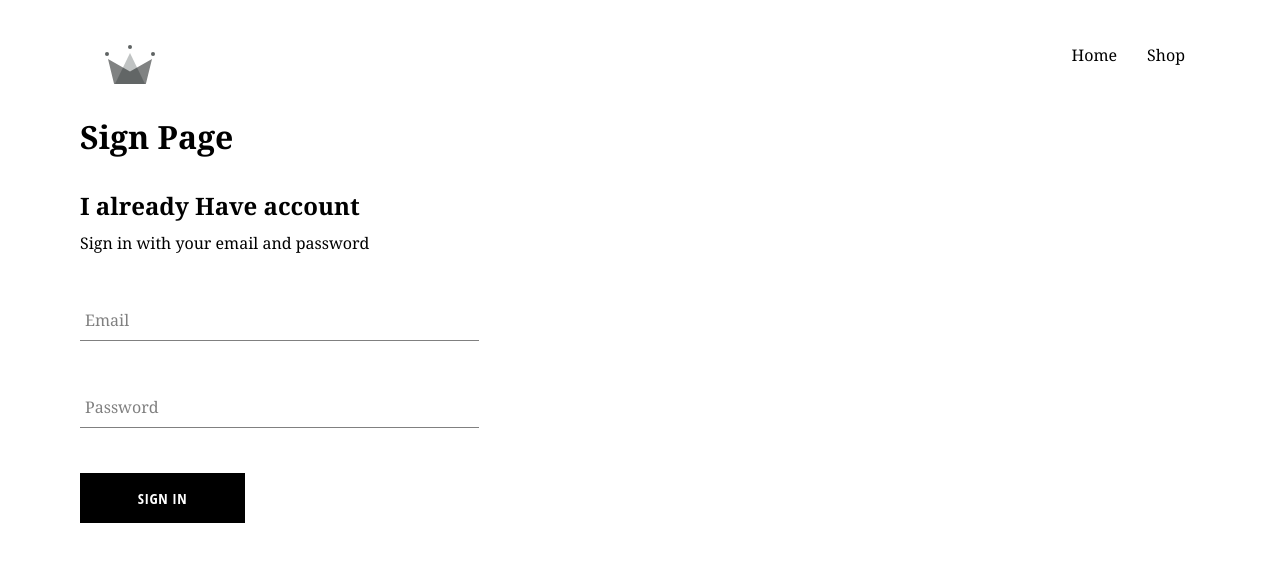
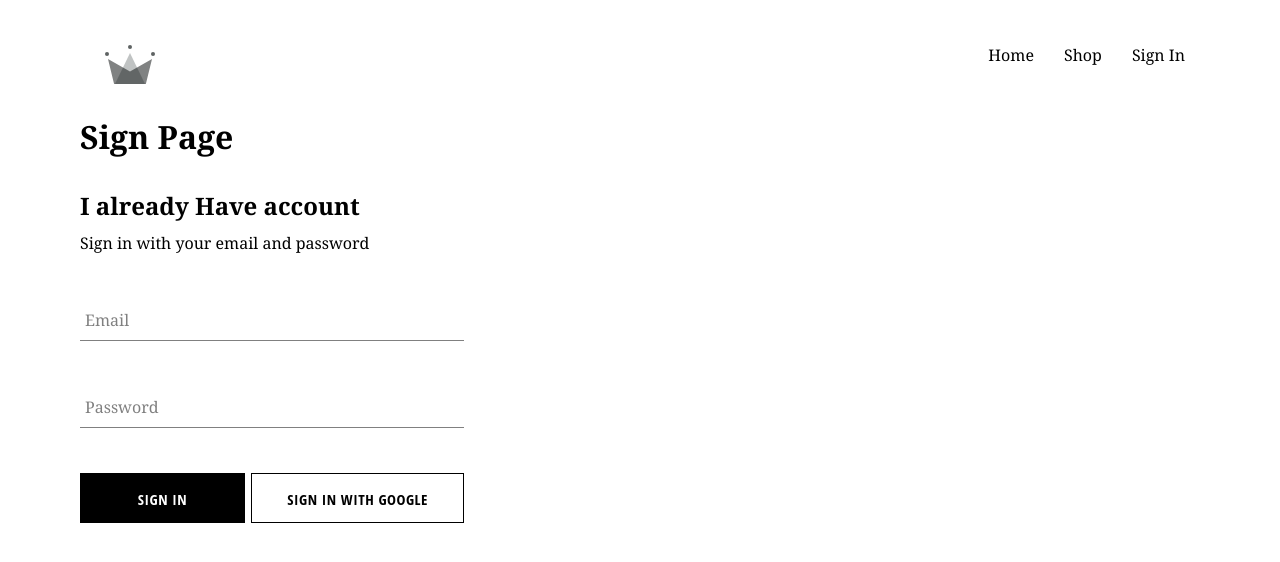
Before and after one commit to log1n12/ecommerce, a React (Create React App) app: page /sign in a window 1280 px wide. Shown: the top 562 px of the page. Built offline with nearby package versions, Linux system fonts and the light colour scheme; no server answers.

Commit message:
integrated firebase (kinda hard to follow huhu)

```diff
--- a/package.json
+++ b/package.json
@@ -6,6 +6,7 @@
     "@testing-library/jest-dom": "^5.11.4",
     "@testing-library/react": "^11.1.0",
     "@testing-library/user-event": "^12.1.10",
+    "firebase": "^8.6.1",
     "node-sass": "^6.0.0",
     "react": "^17.0.2",
     "react-dom": "^17.0.2",
--- a/src/App.css
+++ b/src/App.css
@@ -7,3 +7,7 @@
     text-decoration: none;
     color: black;
 }
+
+* {
+    box-sizing: border-box;
+}
--- a/src/App.js
+++ b/src/App.js
@@ -7,11 +7,36 @@
 import ShopPage from './pages/shoppage/shoppage.component';
 import SignPage from './pages/signpage/signpage.component';
 
+import { auth } from './firebase/firebase.util';
 
-function App() {
+
+class App extends React.Component {
+  constructor(props) {
+    super(props);
+
+    this.state = {
+      currentUser: null
+    }
+  }
+
+  unsubscribe = null;
+
+  componentDidMount() {
+    this.unsubscribe = auth.onAuthStateChanged(user => {
+      this.setState({ currentUser: user });
+
+      console.log(user);
+    })
+  }
+
+  componentWillUnmount() {
+    this.unsubscribe();
+  }
+
+  render() {
     return (
       <div className="App">
-      <Header />
+        <Header currentUser={this.state.currentUser} />
         <Switch>
           <Route exact path='/' component={HomePage} />
           <Route exact path='/shop' component={ShopPage} />
@@ -20,5 +45,6 @@
       </div>
     );
   }
+}
 
 export default withRouter(App);
--- a/src/component/custom-button/custom-button.component.jsx
+++ b/src/component/custom-button/custom-button.component.jsx
@@ -2,8 +2,8 @@
 
 import './custom-button.style.scss';
 
-const CustomButton = ({ children, ...otherButtonProps }) => (
-    <button className="custom-button" {...otherButtonProps}>
+const CustomButton = ({ children, isGoogleButton, ...otherButtonProps }) => (
+    <button className={`${isGoogleButton ? 'google-signin' : ''} custom-button`} {...otherButtonProps}>
         {children}
     </button>
 )
--- a/src/component/custom-button/custom-button.style.scss
+++ b/src/component/custom-button/custom-button.style.scss
@@ -11,8 +11,20 @@
     text-transform: uppercase;
     font-family: "Open Sans Condensed";
     font-weight: bolder;
-    border: none;
+    border: 1px solid black;
     cursor: pointer;
+
+    &.google-signin {
+        background-color: white;
+        border: 1px solid black;
+        color: black;
+
+        &:hover {
+            background-color: black;
+            border: 1px solid black;
+            color: white;
+        }
+    }
 
     &:hover {
         background-color: white;
--- a/src/component/header/header.component.jsx
+++ b/src/component/header/header.component.jsx
@@ -4,9 +4,11 @@
 
 import { ReactComponent as Logo } from '../../assets/crown.svg';
 
+import { auth } from '../../firebase/firebase.util';
+
 import './header.style.scss';
 
-const Header = ({ }) => (
+const Header = ({ currentUser }) => (
     <div className="header">
         <Link className="logo-container">
             <Logo />
@@ -14,6 +16,13 @@
         <div className="options">
             <Link className="option" to="/">Home</Link>
             <Link className="option" to="/shop">Shop</Link>
+            {
+                currentUser ?
+                    <div className="option" onClick={() => auth.signOut()}>Sign Out</div>
+                    :
+                    <Link className="option" to="/sign">Sign In</Link>
+            }
+
         </div>
 
     </div>
--- a/src/component/header/header.style.scss
+++ b/src/component/header/header.style.scss
@@ -20,6 +20,7 @@
 
         .option {
             padding: 10px 15px;
+            cursor: pointer;
         }
     }
 }
--- a/src/component/sign-in/sign-in.component.jsx
+++ b/src/component/sign-in/sign-in.component.jsx
@@ -4,6 +4,8 @@
 
 import FormInput from '../form-input/form-input.component';
 import CustomButton from '../custom-button/custom-button.component';
+
+import { signInWithGoogle } from '../../firebase/firebase.util';
 
 class SignIn extends React.Component {
     constructor(props) {
@@ -37,7 +39,10 @@
                 <form onSubmit={this.handleSubmit}>
                     <FormInput type="email" name="email" value={this.state.email} onChange={this.handleChange} label="Email" required />
                     <FormInput type="password" name="password" value={this.state.password} onChange={this.handleChange} label="Password" required />
-                    <CustomButton type="submit" name="submit"> Sign In </CustomButton>
+                    <div className="buttons">
+                        <CustomButton type="submit" name="submit"> Sign In </CustomButton>
+                        <CustomButton isGoogleButton onClick={signInWithGoogle}> Sign In With Google </CustomButton>
+                    </div>
                 </form>
             </div>
         )
--- a/src/component/sign-in/sign-in.style.scss
+++ b/src/component/sign-in/sign-in.style.scss
@@ -6,4 +6,9 @@
     .title {
         margin: 10px 0;
     }
+
+    .buttons {
+        display: flex;
+        justify-content: space-between;
+    }
 }
--- /dev/null
+++ b/src/firebase/firebase.util.js
@@ -0,0 +1,26 @@
+import firebase from 'firebase/app';
+import 'firebase/firestore';
+import 'firebase/auth';
+
+//from the firebase CDN
+const config = {
+    apiKey: "AIzaSyC8CwmPvUP0lRgItWThFTvNAA36pm6ktMQ",
+    authDomain: "ecommerce-5217d.firebaseapp.com",
+    projectId: "ecommerce-5217d",
+    storageBucket: "ecommerce-5217d.appspot.com",
+    messagingSenderId: "547924437652",
+    appId: "1:547924437652:web:c5a63fc82861240d922281",
+    measurementId: "G-0C8GLL8YEZ"
+};
+
+firebase.initializeApp(config);
+
+export const auth = firebase.auth();
+export const firestore = firebase.firestore();
+
+//pop up the google accounts
+const provider = new firebase.auth.GoogleAuthProvider();
+provider.setCustomParameters({ prompt: 'select_account' });
+export const signInWithGoogle = () => auth.signInWithPopup(provider);
+
+export default firebase;
```
Also changed, not shown: 1 other file (tests, documents, lock files or other folders). Lines whose indentation alone changed are shown as unchanged.
